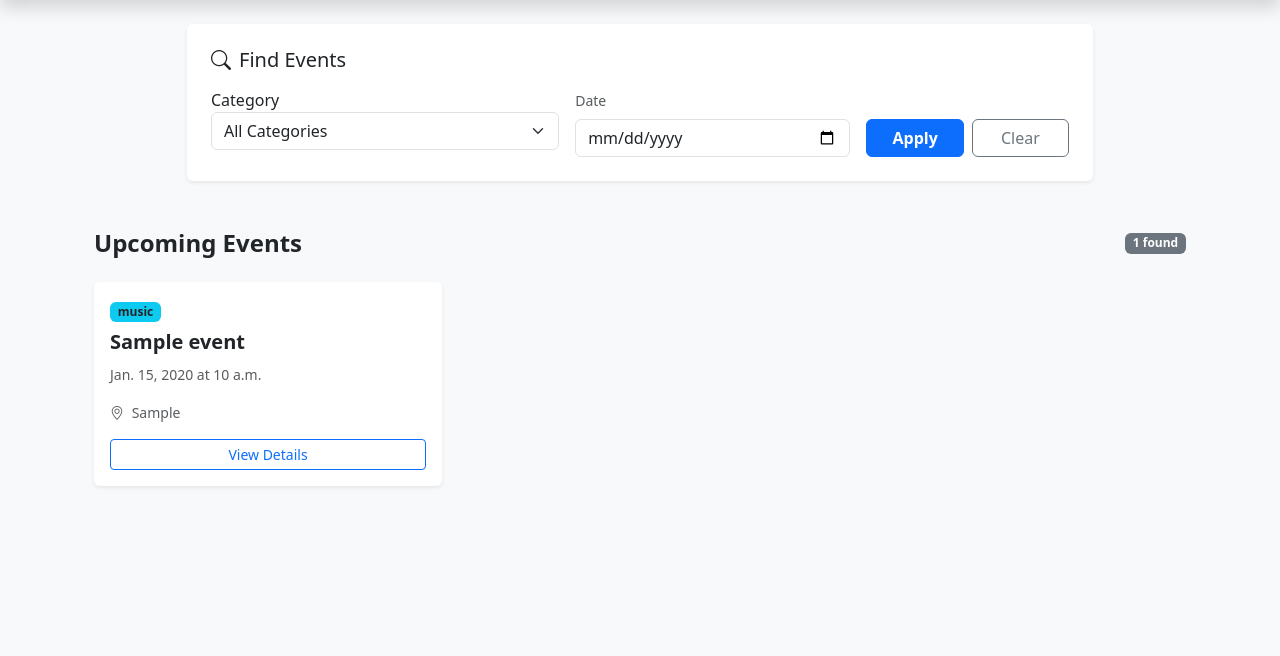
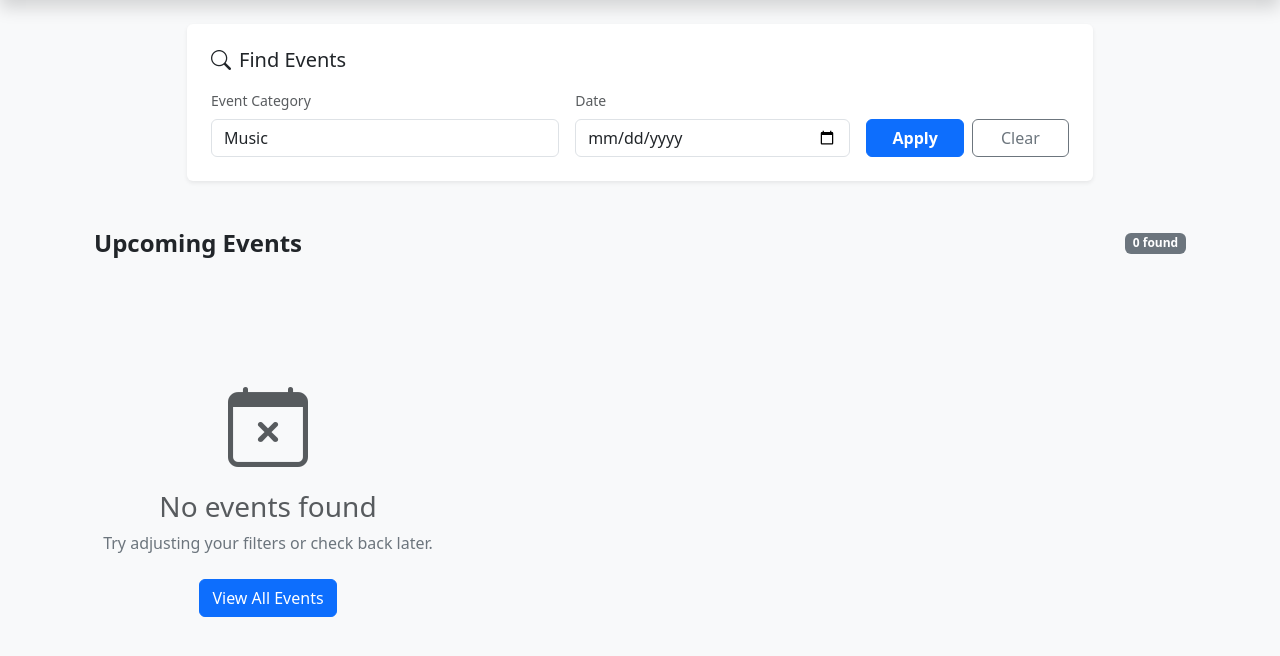
Before and after one commit to shenghuang-afk/Fargo-Area-Event-Discovery, a Django app: page /events/ in a window 1280 px wide. Shown: the part 56-712 px from the top of the page. Run offline with Django 5.2, Linux system fonts and the light colour scheme; tables that the repository leaves empty hold one stand-in row (values such as "Sample post").

Commit message:
accepted events

```diff
--- a/website/templates/website/event_detail.html
+++ b/website/templates/website/event_detail.html
@@ -13,12 +13,11 @@
   <script>
       var map = L.map('event-map').setView([46.8772, -96.7898], 12)
 
-      {% for event in events %}
+
       var lat = parseFloat("{{  event.latitude|floatformat:"6" }}");
       var lon = parseFloat("{{  event.longitude|floatformat:"6" }}");
       var name = "{{ event.event_name|escapejs }}";
       L.marker([lat, lon]).addTo(map).bindPopup(name);
-      {% endfor %}
 
       L.tileLayer('https://{s}.tile.openstreetmap.org/{z}/{x}/{y}.png', {
         attribution: '© OpenStreetMap contributors'
--- a/website/templates/website/event_list.html
+++ b/website/templates/website/event_list.html
@@ -22,33 +22,21 @@
                 <form method="GET" action="{% url 'event_list' %}" class="row g-3">
                   <!-- Category Filter -->
                   <div class="col-md-5">
-                  <label>Category</label>
-                  <select name="category" class="form-select">
-                    <option value="">All Categories</option>
-                    {% if request.GET.category == 'music' %}
-                      <option value="music" selected>Music</option>
-                      <option value="sports" selected>Sports</option>
-                      <option value="arts" selected>Arts</option>
-                      <option value="education" selected>Education</option>
-                      <option value="technology" selected>technology</option>
-                      <option value="entertainment" selected>entertainment</option>
-                      <option value="food" selected>Food</option>
-                      <option value="business" selected>Business</option>
-                      <option value="charity" selected>Charity</option>
-                      <option value="social" selected>Social</option>
-                    {% else %}
+                    <div class="form-group">
+                      <label for="event_category" class="form-label small text-muted">Event Category</label>
+                      <select class="form-control" id="event_category" name="event_category" required>
                         <option value="music">Music</option>
                         <option value="sports">Sports</option>
                         <option value="arts">Arts</option>
+                        <option value="technology">Technology</option>
+                        <option value="food">Food</option>
                         <option value="education">Education</option>
-                      <option value="technology">Technology</option>
                         <option value="entertainment">Entertainment</option>
-                      <option value="food">Food</option>
                         <option value="business">Business</option>
                         <option value="charity">Charity</option>
                         <option value="social">Social</option>
-                    {% endif %}
                       </select>
+                    </div>
                   </div>
 
                   <!-- Date Filter -->
@@ -60,7 +48,7 @@
                   <!-- Buttons -->
                   <div class="col-md-3 d-flex align-items-end gap-2">
                     <button type="submit" class="btn btn-primary w-100 fw-bold">Apply</button>
-                  <a href="{% url 'event_list' %}" class="btn btn-outline-secondary w-100">Clear</a>
+                    <a href="{% url 'user_events' %}" class="btn btn-outline-secondary w-100">Clear</a>
                   </div>
                 </form>
               </div>
--- a/website/templates/website/userEvents.html
+++ b/website/templates/website/userEvents.html
@@ -5,6 +5,7 @@
 
   {% if user.is_authenticated %}
     {% if events %}
+    <body class="bg-light">
       <div class="container">
         <!-- KAN-43: Filter & Search Section -->
         <div class="row mb-5 justify-content-center">
@@ -84,4 +85,5 @@
   {% else %}
     <p>Please log in to view your events.</p>
   {% endif %}
+</body>
 {% endblock %}
--- a/website/urls.py
+++ b/website/urls.py
@@ -3,7 +3,7 @@ from . import views
 
 urlpatterns = [
 
-    path('events/', views.event_list, name='event_list'),
+    # path('events/', views.event_list, name='event_list'),
     path('events/<int:pk>/', views.event_detail, name='event_detail'),
     path('', views.home, name='home'),
     path('admin-dashboard/', views.admin_dashboard, name='admin_dashboard'),
@@ -11,4 +11,5 @@ urlpatterns = [
     path('login/', views.login_user, name='login'),
     path('logout/', views.logout_user, name='logout'),
     path('user-events/', views.user_events, name='user_events'),
+    path('events/', views.approved_events, name='event_list')
 ]
--- a/website/views.py
+++ b/website/views.py
@@ -119,6 +119,11 @@ def events(request):
     event_dict = {'events' : event_list}
     return render(request, 'events.html', event_dict)
 
+def approved_events(request):
+    approved_event_list = Event.objects.filter(status='accepted')
+    approved_event_dict = {'events': approved_event_list}
+    return render(request, 'website/event_list.html', approved_event_dict)
+
 # View for all events that current user created
 def user_events(request):
     if request.user.is_authenticated:
```
Lines whose indentation alone changed are shown as unchanged.
